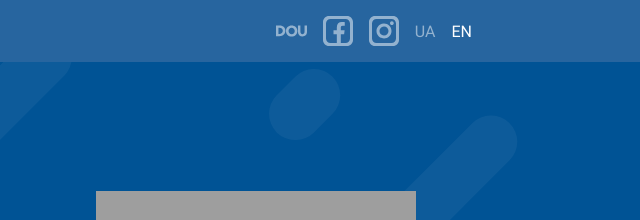
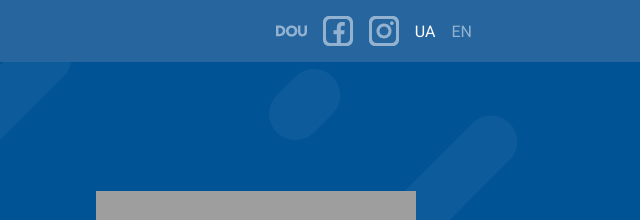
Before and after one commit to alnusglutinosa9/alnusglutinosa9.github.io, a plain HTML site: page kit3/html/index.html in a window 1280 px wide. Shown: the top 220 px of the page, 640-1280 px from the left. Drawn offline with nearby package versions, Linux system fonts and the light colour scheme.

Commit message:
Update index.html

```diff
--- a/kit3/html/index.html
+++ b/kit3/html/index.html
@@ -70,10 +70,10 @@
 
             <ul class="header__language  language-list">
                 <li class="language-list__item">
-                    <a href="#" class="language-list__link">Ua</a>
+                    <a href="#" class="language-list__link  is-active">Ua</a>
                 </li>
                 <li class="language-list__item">
-                    <a href="#" class="language-list__link  is-active">En</a>
+                    <a href="#" class="language-list__link">En</a>
                 </li>
             </ul>
 
```
